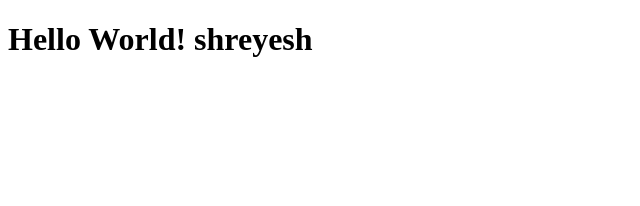
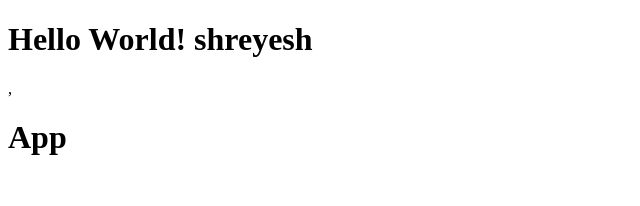
Before and after one commit to Archiviste-ken/App-Dev, a React (Vite) app in the folder day-1/: page / in a window 1280 px wide. Shown: the top 206 px of the page, without its empty margins (0-640 px from the left). Built offline with nearby package versions, Linux system fonts and the light colour scheme.

Commit message:
fix: update main.jsx to wrap JSX elements in a div and include App component

```diff
--- a/day-1/src/main.jsx
+++ b/day-1/src/main.jsx
@@ -1,4 +1,5 @@
 import { createRoot } from "react-dom/client";
+import App from "./App";
 // import React from "React"
 
 // const h1 = React.createElement("h1", null , "Hello World! ")
@@ -8,9 +9,13 @@ import { createRoot } from "react-dom/client";
 let name = "shreyesh";
 
 createRoot(document.getElementById("root")).render(
-  <h1 className="h1">Hello World! {name} </h1>, // browser dont know jsx
+
+  <div>
+    <h1 className="h1">Hello World! {name} </h1>,
+
+     <h1><App /></h1>
+    {/* browser dont know jsx */}
+  </div>,
 );
 
-
-
 // JSX IS CALLED A SYNTACTICAL SUGAR SINCE IT SHORTENS THE CODE and ensuring ease in writting code.
```
